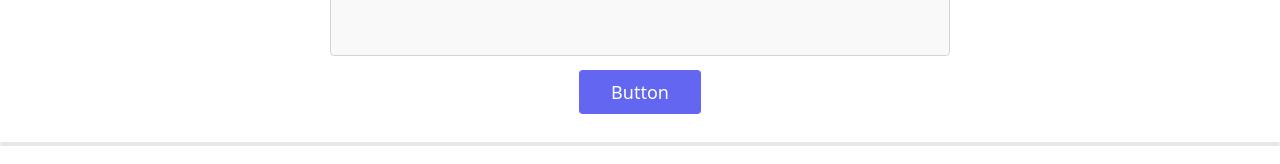
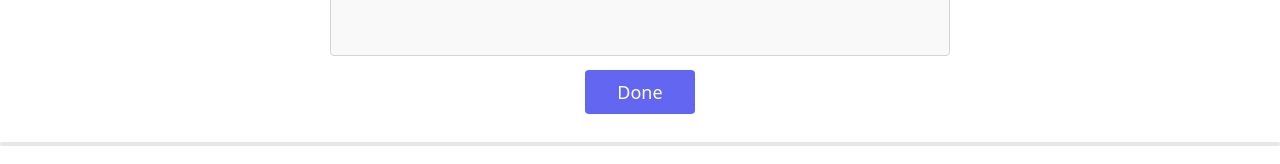
Before and after one commit to vivekakbari0/Demowebpage, a website: page dist/index.html in a window 1280 px wide. Shown: the part 2021-2185 px from the top of the page. Drawn offline with nearby package versions, Linux system fonts and the light colour scheme.

Commit message:
change a button name

```diff
--- a/dist/index.html
+++ b/dist/index.html
@@ -173,7 +173,7 @@
             <textarea id="message" name="message" class="w-full bg-gray-100 bg-opacity-50 rounded border border-gray-300 focus:border-indigo-500 focus:bg-white focus:ring-2 focus:ring-indigo-200 h-32 text-base outline-none text-gray-700 py-1 px-3 resize-none leading-6 transition-colors duration-200 ease-in-out"></textarea>
           </div>
           <div class="p-2 w-full">
-            <button class="flex mx-auto text-white bg-indigo-500 border-0 py-2 px-8 focus:outline-none hover:bg-indigo-600 rounded text-lg">Button</button>
+            <button class="flex mx-auto text-white bg-indigo-500 border-0 py-2 px-8 focus:outline-none hover:bg-indigo-600 rounded text-lg">Done</button>
           </div>
         </div>
       </div>
```
